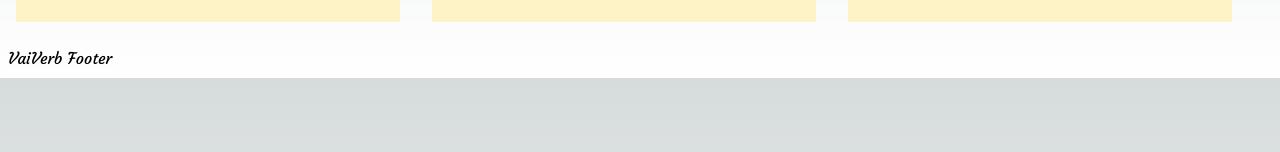
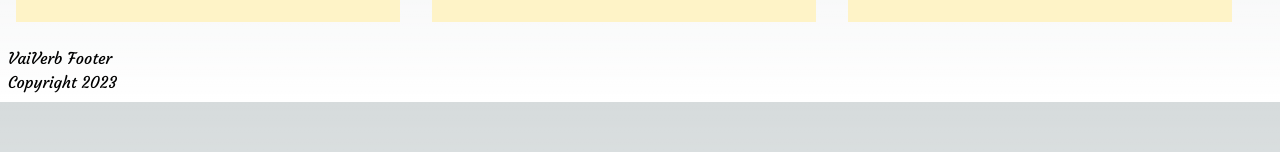
Before and after one commit to scottykrieg/vaiverb, a Next.js app: page / in a window 1280 px wide. Shown: the part 514-666 px from the top of the page. Built offline with nearby package versions, Linux system fonts and the light colour scheme.

Commit message:
Edited footer

```diff
--- a/app/components/footer.js
+++ b/app/components/footer.js
@@ -10,6 +10,7 @@ export default function Footer({ Component, pageProps }) {
     <div className={courgette.className}>
       <div className="p-2">
         <h1>VaiVerb Footer</h1>
+        <h6>Copyright 2023</h6>
       </div>{" "}
     </div>
   );
```
